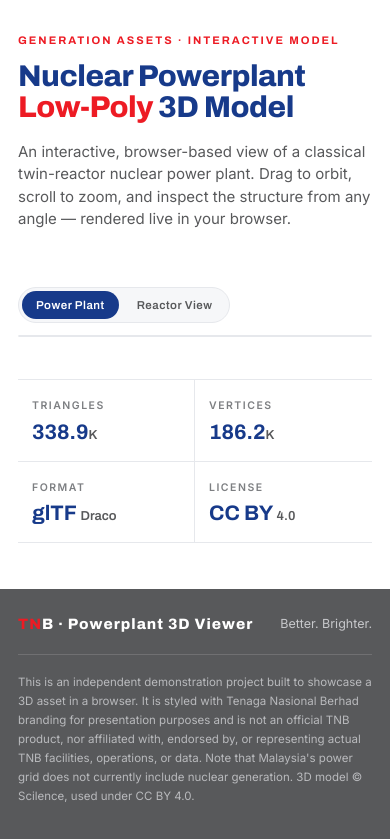
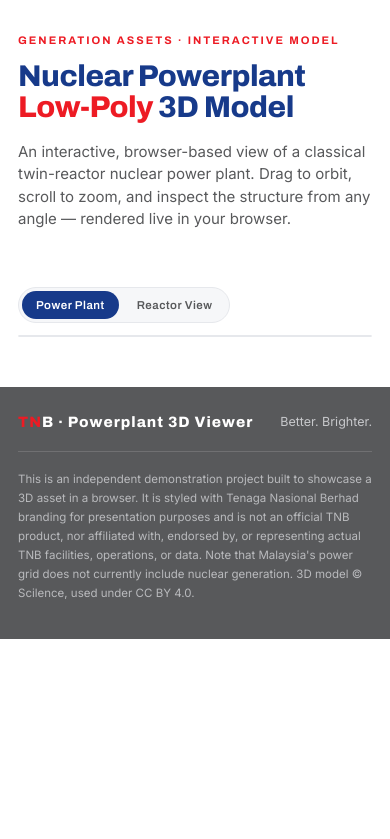
Before and after one commit to asyazwan8/tnb_powerplant, a plain HTML site: page index.html in a window 390 px wide. Shown: the part 77-916 px from the top of the page. After the commit the page ends 844 px from the top, so only its background shows below. Drawn offline with nearby package versions, Linux system fonts and the light colour scheme.

Commit message:
Update index.html

```diff
--- a/index.html
+++ b/index.html
@@ -181,38 +181,6 @@
     z-index:5;
   }
 
-  /* ---------- specs ---------- */
-  .specs{padding:46px 0 10px;}
-  .specs-grid{
-    display:grid;
-    grid-template-columns:repeat(4,1fr);
-    gap:0;
-    border-top:1px solid var(--hair);
-    border-bottom:1px solid var(--hair);
-  }
-  .spec{
-    padding:26px 22px;
-    border-right:1px solid var(--hair);
-  }
-  .spec:last-child{border-right:none;}
-  .spec .k{
-    font-size:11.5px;letter-spacing:1.5px;text-transform:uppercase;
-    color:var(--mute);font-weight:600;margin-bottom:8px;
-  }
-  .spec .v{
-    font-family:var(--display);
-    font-weight:700;
-    font-size:26px;
-    color:var(--tnb-blue);
-    line-height:1;
-  }
-  .spec .v small{font-size:13px;color:var(--slate);font-weight:600;}
-  @media (max-width:720px){
-    .specs-grid{grid-template-columns:repeat(2,1fr);}
-    .spec:nth-child(2){border-right:none;}
-    .spec:nth-child(1),.spec:nth-child(2){border-bottom:1px solid var(--hair);}
-  }
-
   /* ---------- footer ---------- */
   footer.site{
     margin-top:56px;
@@ -246,11 +214,6 @@
     .view-toolbar{left:12px;bottom:12px;gap:6px;}
     .vbtn{padding:9px 12px;font-size:11px;}
     .view-hint{top:14px;right:14px;bottom:auto;left:auto;font-size:10px;}
-
-    .specs{padding:32px 0 6px;}
-    .spec{padding:18px 14px;}
-    .spec .k{font-size:10.5px;}
-    .spec .v{font-size:21px;}
 
     footer.site{margin-top:40px;}
     footer.site .wrap{padding-top:24px;padding-bottom:24px;}
@@ -319,18 +282,6 @@
     </div>
   </section>
 
-  <!-- specs -->
-  <section class="specs">
-    <div class="wrap">
-      <div class="specs-grid">
-        <div class="spec"><div class="k">Triangles</div><div class="v" id="specTriangles">338.9<small>K</small></div></div>
-        <div class="spec"><div class="k">Vertices</div><div class="v" id="specVertices">186.2<small>K</small></div></div>
-        <div class="spec"><div class="k">Format</div><div class="v" id="specFormat">glTF <small>Draco</small></div></div>
-        <div class="spec"><div class="k">License</div><div class="v" id="specLicense">CC&nbsp;BY <small>4.0</small></div></div>
-      </div>
-    </div>
-  </section>
-
   <!-- footer -->
   <footer class="site">
     <div class="wrap">
@@ -354,8 +305,7 @@
         lede: 'An interactive, browser-based view of a classical twin-reactor nuclear power plant. Drag to orbit, scroll to zoom, and inspect the structure from any angle — rendered live in your browser.',
         cameraOrbit: '35deg 72deg auto',
         minOrbit: 'auto 0deg auto',
-        maxOrbit: 'auto 95deg auto',
-        specs: { triangles: '338.9K', vertices: '186.2K', format: 'glTF Draco', license: 'CC BY 4.0' }
+        maxOrbit: 'auto 95deg auto'
       },
       reactor: {
         src: './models/pwr_nuclear_reactor.glb',
@@ -365,8 +315,7 @@
         lede: 'A close-up, browser-based view of a pressurized water reactor (PWR). Drag to orbit, scroll to zoom, and inspect the core structure from any angle — rendered live in your browser.',
         cameraOrbit: '25deg 75deg auto',
         minOrbit: 'auto 15deg auto',
-        maxOrbit: 'auto 140deg auto',
-        specs: { triangles: '46.4K', vertices: '40.2K', format: 'glTF Draco', license: 'Pending' }
+        maxOrbit: 'auto 140deg auto'
       }
     };
 
@@ -375,13 +324,6 @@
     const btnRotate = document.getElementById('btnRotate');
     const btnReset = document.getElementById('btnReset');
     const tabs = document.querySelectorAll('.mtab');
-
-    function applySpecs(specs){
-      document.getElementById('specTriangles').innerHTML = specs.triangles.replace(/K$/,'<small>K</small>');
-      document.getElementById('specVertices').innerHTML = specs.vertices.replace(/K$/,'<small>K</small>');
-      document.getElementById('specFormat').innerHTML = specs.format.replace(' ', ' <small>') + '</small>';
-      document.getElementById('specLicense').innerHTML = specs.license.replace(' ', '&nbsp;').replace(/(\d.*)$/, '<small>$1</small>');
-    }
 
     function switchModel(key){
       const m = MODELS[key];
@@ -399,7 +341,6 @@
       document.getElementById('heroEyebrow').textContent = m.eyebrow;
       document.getElementById('heroTitle').innerHTML = m.titleHTML;
       document.getElementById('heroLede').textContent = m.lede;
-      applySpecs(m.specs);
 
       tabs.forEach(t => {
         const active = t.dataset.model === key;
```
